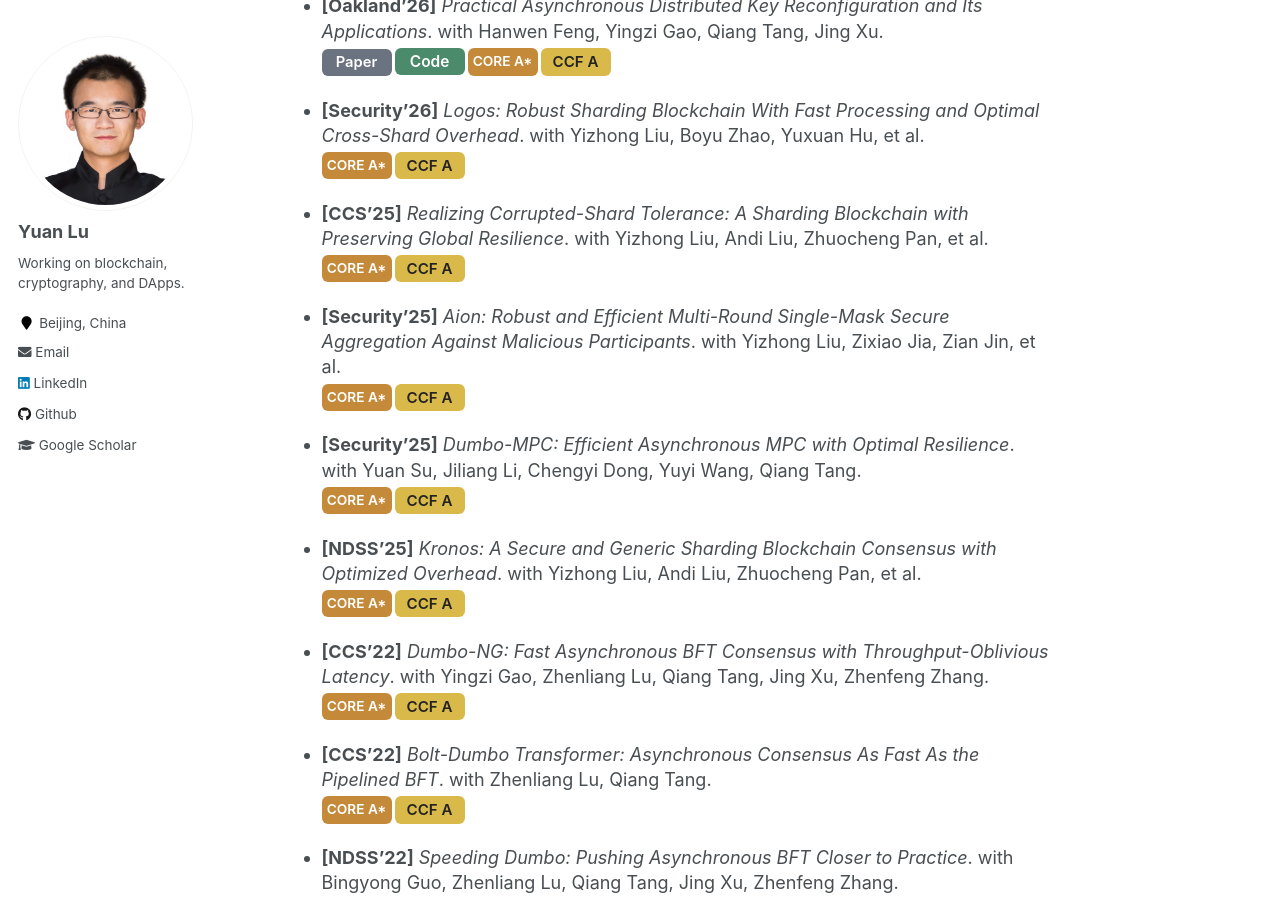
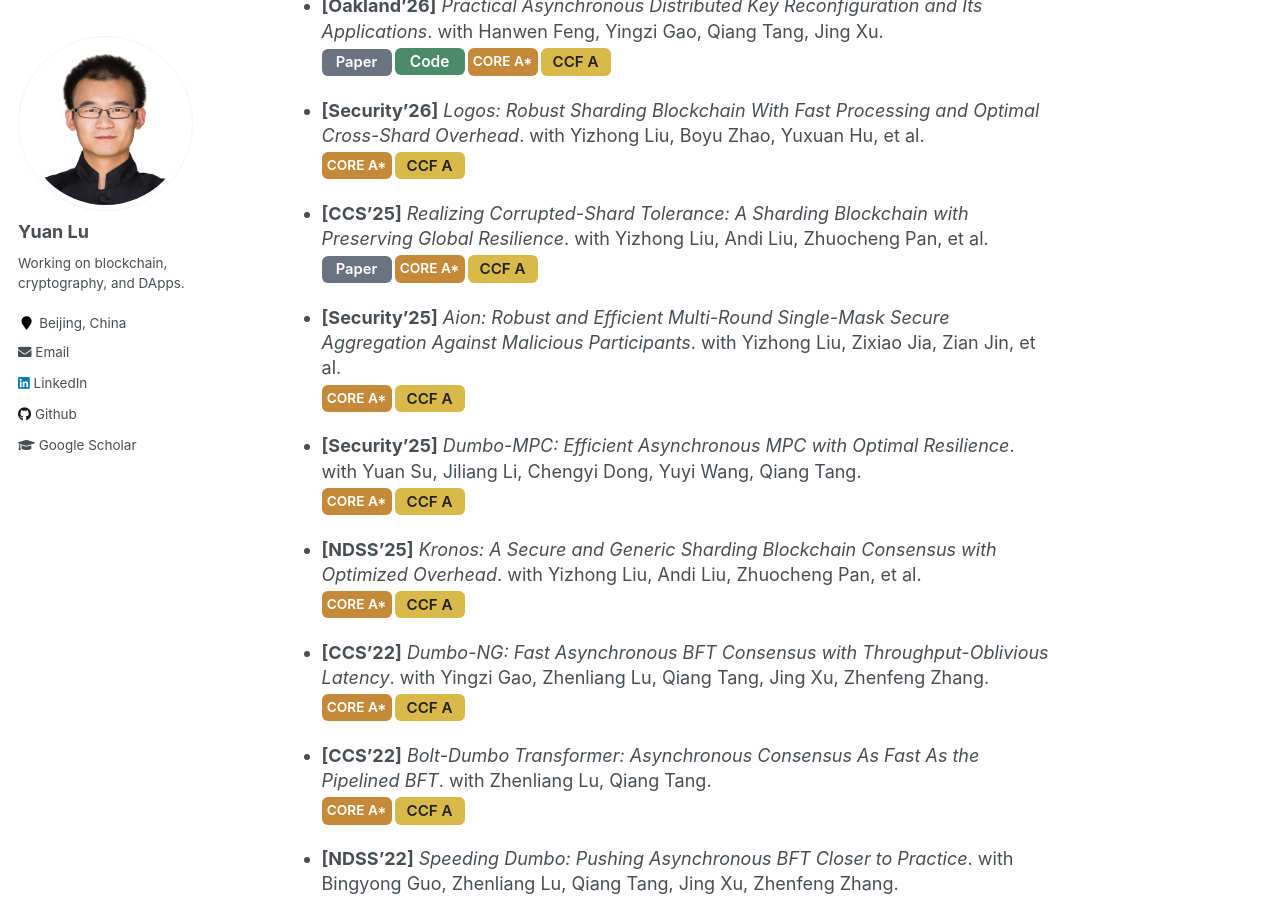
Before and after one commit to yylluu/yylluu.github.io, a Jekyll site: the page built from _pages/about.md, in a window 1280 px wide and 900 px high, scrolled down 1032 px. Built offline with Jekyll 4.4.1, drawn with Linux system fonts in a browser that asks for light colours.

Commit message:
Update about.md

```diff
--- a/_pages/about.md
+++ b/_pages/about.md
@@ -48,16 +48,19 @@ Many of my research results have been published in top-tier computer science ven
 <li class="pub-entry">
 <strong>[Security’26]</strong> <em>Logos: Robust Sharding Blockchain With Fast Processing and Optimal Cross-Shard Overhead</em>. with Yizhong Liu, Boyu Zhao, Yuxuan Hu, et al.
 <div class="pub-badges">
-<span class="pub-badge badge-core">CORE A*</span>
-<span class="pub-badge badge-ccf">CCF A</span>
+  <span class="pub-badge badge-core">CORE A*</span>
+  <span class="pub-badge badge-ccf">CCF A</span>
 </div>
 </li>
 
 <li class="pub-entry">
 <strong>[CCS’25]</strong> <em>Realizing Corrupted-Shard Tolerance: A Sharding Blockchain with Preserving Global Resilience</em>. with Yizhong Liu, Andi Liu, Zhuocheng Pan, et al.
 <div class="pub-badges">
-<span class="pub-badge badge-core">CORE A*</span>
-<span class="pub-badge badge-ccf">CCF A</span>
+  <a href="https://dl.acm.org/doi/10.1145/3719027.3765132" target="_blank">
+    <span class="pub-badge badge-paper">Paper</span>
+  </a>
+  <span class="pub-badge badge-core">CORE A*</span>
+  <span class="pub-badge badge-ccf">CCF A</span>
 </div>
 </li>
 
```
